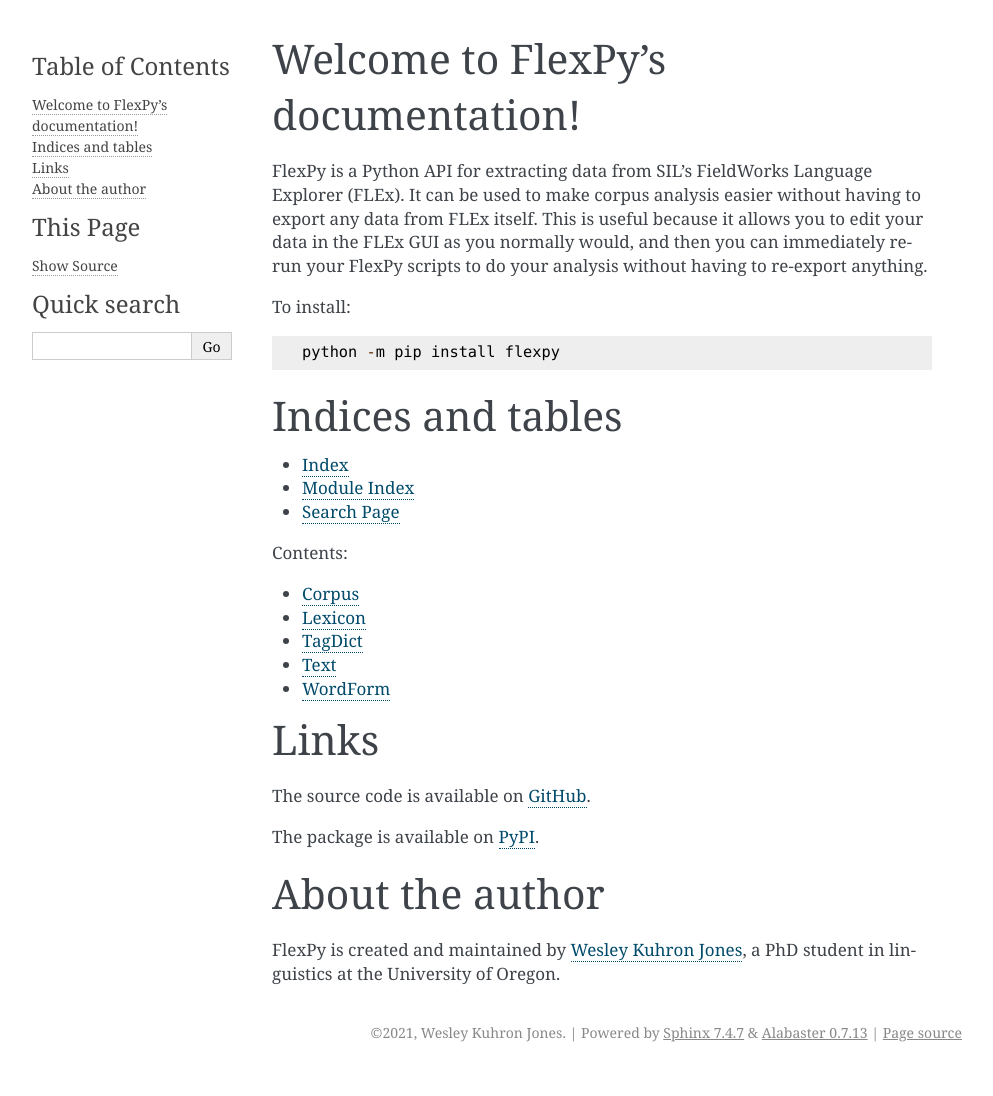
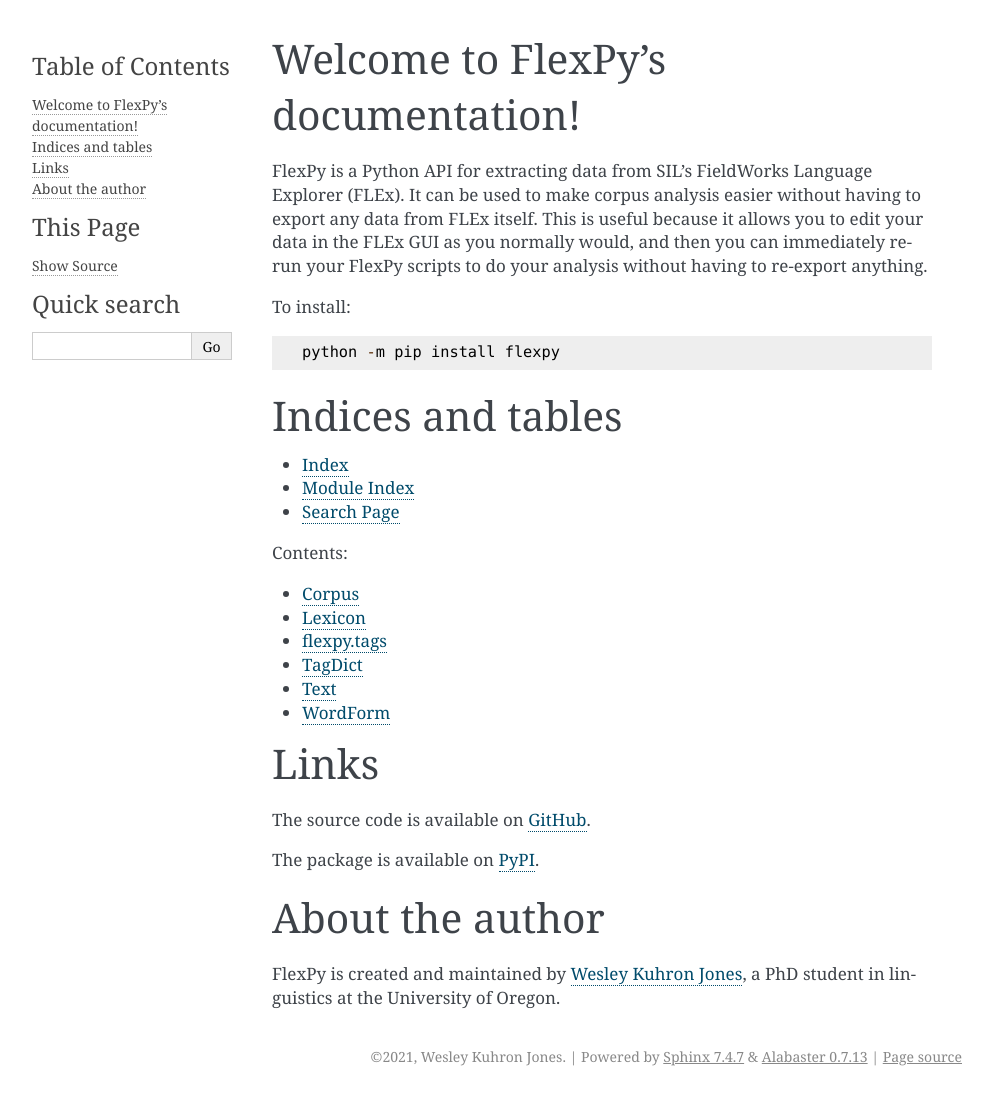
Before and after one commit to Kuhron/flexpy, a Sphinx documentation site: the page built from docs/index.rst, in a window 1280 px wide. Shown: the whole page, without its empty margins (148-1141 px from the left). Built offline with Sphinx 7.4.7, drawn with Linux system fonts in a browser that asks for light colours; before the commit the page ends 1072 px from its top, so only the background shows below that.

Commit message:
trying to get tags to show up on RTD

```diff
--- a/docs/index.rst
+++ b/docs/index.rst
@@ -31,6 +31,7 @@
 
    Corpus
    Lexicon
+   tags
    TagDict
    Text
    WordForm
--- /dev/null
+++ b/docs/tags.rst
@@ -0,0 +1,6 @@
+***********
+flexpy.tags
+***********
+
+.. automodule:: flexpy.tags
+   :members:
```
